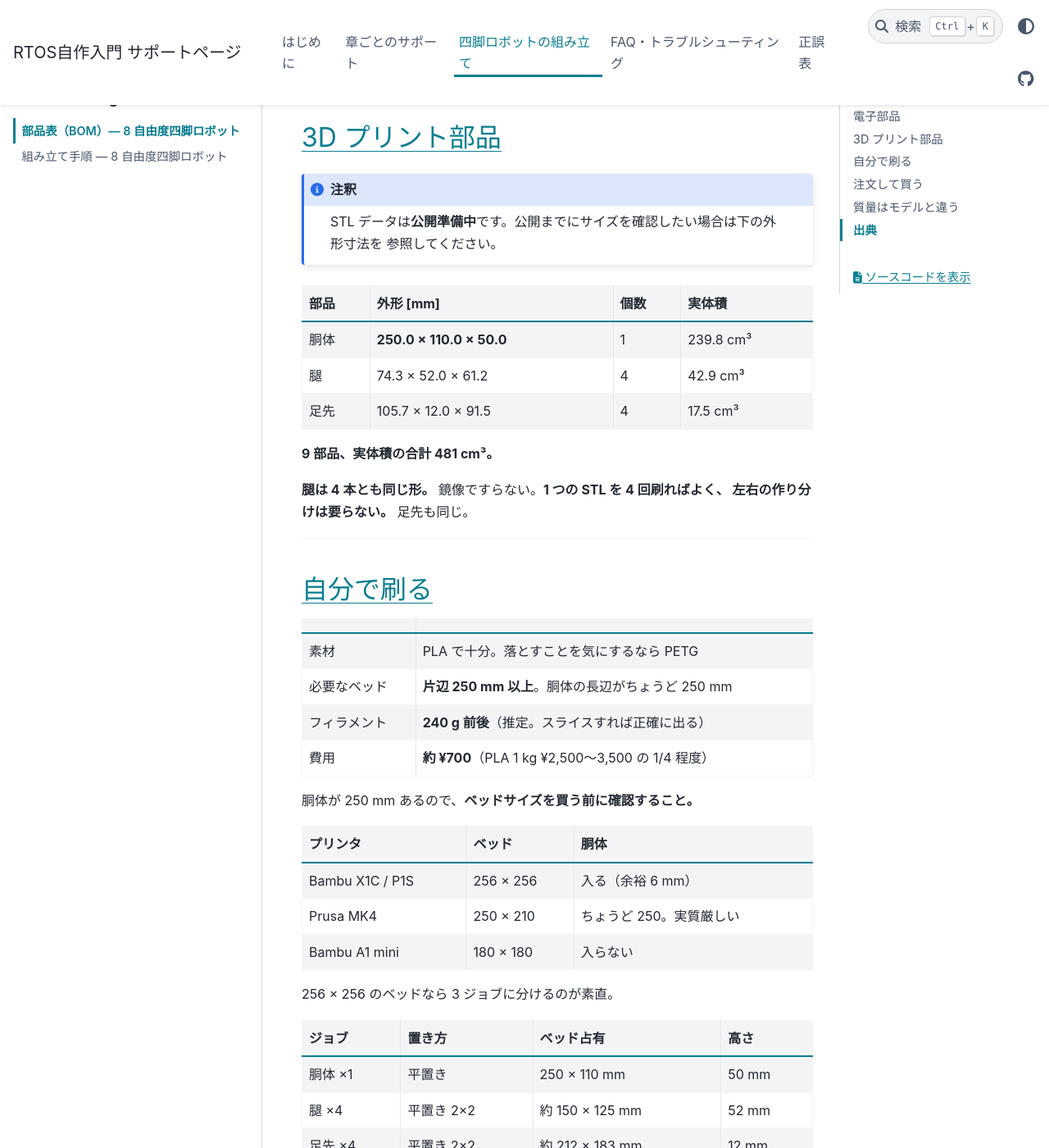
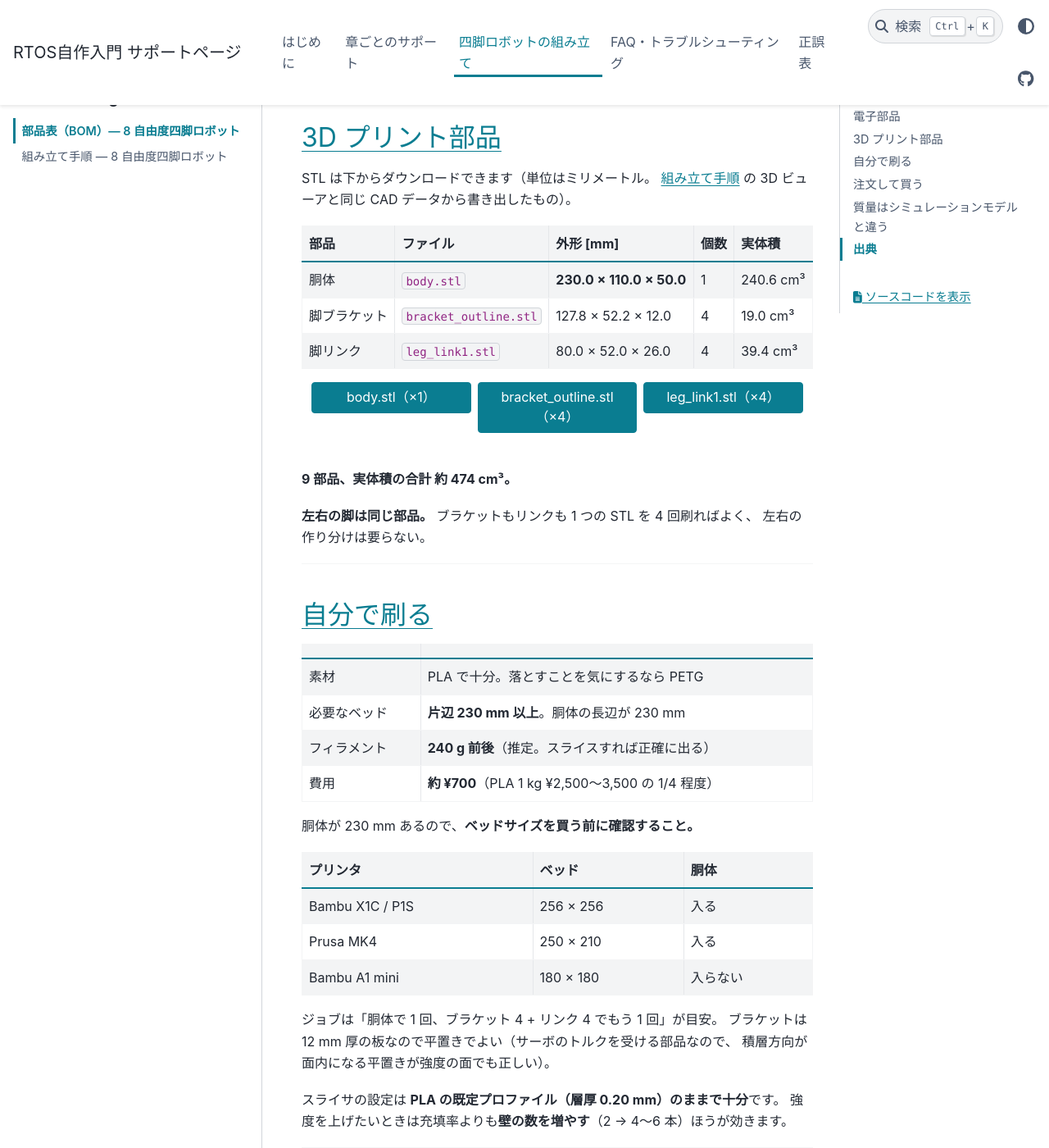
Before and after one commit to iory/build-your-own-arduino-rtos, a Sphinx documentation site: the page built from docs/ja/source/hardware/bom.md, in a window 1280 px wide and 1400 px high, scrolled down 4990 px. Shown: the whole window at 82% size. Built offline with Sphinx 7.4.7 and the PyData theme 0.15.4, drawn with Linux system fonts in a browser that asks for light colours; some of the changed text lies outside the part shown.

Commit message:
docs(hardware): publish printable STLs matching the assembly guide
The site now serves body.stl / bracket_outline.stl / leg_link1.stl at
/assembly/quadruped/stl/, exported from the same CAD meshes the 3D
viewer uses (vertices merged, watertight, millimeters). The BOM's
3D-printing section switches to these parts' real numbers (body
230x110x50, ~474 cm3 total, bed >= 230 mm so the Prusa MK4 now fits)
with download buttons, and drops the old MJCF-derived body/thigh/foot
table that did not match the assembly instructions. The mass-vs-model
section shrinks to the point: weigh the printed parts and fix the sim
masses. English page gets direct STL links.

Left and right legs reference the same part files in the CAD
(bracket_outline.SLDPRT / leg_link1.SLDPRT), so three STLs cover all
nine printed parts.

````diff
--- a/docs/ja/source/hardware/bom.md
+++ b/docs/ja/source/hardware/bom.md
@@ -150,21 +150,45 @@ FEETECH は Molex 側。
 
 ## 3D プリント部品
 
-```{note}
-STL データは**公開準備中**です。公開までにサイズを確認したい場合は下の外形寸法を
-参照してください。
+STL は下からダウンロードできます（単位はミリメートル。
+[組み立て手順](assembly.md) の 3D ビューアと同じ CAD データから書き出したもの）。
+
+| 部品 | ファイル | 外形 [mm] | 個数 | 実体積 |
+|---|---|---|---|---|
+| 胴体 | `body.stl` | **230.0 × 110.0 × 50.0** | 1 | 240.6 cm³ |
+| 脚ブラケット | `bracket_outline.stl` | 127.8 × 52.2 × 12.0 | 4 | 19.0 cm³ |
+| 脚リンク | `leg_link1.stl` | 80.0 × 52.0 × 26.0 | 4 | 39.4 cm³ |
+
+::::{grid} 3
+:gutter: 2
+
+:::{grid-item}
+```{button-link} ../assembly/quadruped/stl/body.stl
+:color: primary
+:expand:
+body.stl（×1）
 ```
+:::
+:::{grid-item}
+```{button-link} ../assembly/quadruped/stl/bracket_outline.stl
+:color: primary
+:expand:
+bracket_outline.stl（×4）
+```
+:::
+:::{grid-item}
+```{button-link} ../assembly/quadruped/stl/leg_link1.stl
+:color: primary
+:expand:
+leg_link1.stl（×4）
+```
+:::
+::::
 
-| 部品 | 外形 [mm] | 個数 | 実体積 |
-|---|---|---|---|
-| 胴体 | **250.0 × 110.0 × 50.0** | 1 | 239.8 cm³ |
-| 腿 | 74.3 × 52.0 × 61.2 | 4 | 42.9 cm³ |
-| 足先 | 105.7 × 12.0 × 91.5 | 4 | 17.5 cm³ |
+**9 部品、実体積の合計 約 474 cm³。**
 
-**9 部品、実体積の合計 481 cm³。**
-
-**腿は 4 本とも同じ形。** 鏡像ですらない。**1 つの STL を 4 回刷ればよく、
-左右の作り分けは要らない。** 足先も同じ。
+**左右の脚は同じ部品。** ブラケットもリンクも 1 つの STL を 4 回刷ればよく、
+左右の作り分けは要らない。
 
 ---
 
@@ -173,49 +197,39 @@ STL データは**公開準備中**です。公開までにサイズを確認し
 | | |
 |---|---|
 | 素材 | PLA で十分。落とすことを気にするなら PETG |
-| 必要なベッド | **片辺 250 mm 以上**。胴体の長辺がちょうど 250 mm |
+| 必要なベッド | **片辺 230 mm 以上**。胴体の長辺が 230 mm |
 | フィラメント | **240 g 前後**（推定。スライスすれば正確に出る） |
 | 費用 | **約 ¥700**（PLA 1 kg ¥2,500〜3,500 の 1/4 程度） |
 
-胴体が 250 mm あるので、**ベッドサイズを買う前に確認すること。**
+胴体が 230 mm あるので、**ベッドサイズを買う前に確認すること。**
 
 | プリンタ | ベッド | 胴体 |
 |---|---|---|
-| Bambu X1C / P1S | 256 × 256 | 入る（余裕 6 mm） |
-| Prusa MK4 | 250 × 210 | ちょうど 250。実質厳しい |
+| Bambu X1C / P1S | 256 × 256 | 入る |
+| Prusa MK4 | 250 × 210 | 入る |
 | Bambu A1 mini | 180 × 180 | 入らない |
 
-256 × 256 のベッドなら 3 ジョブに分けるのが素直。
-
-| ジョブ | 置き方 | ベッド占有 | 高さ |
-|---|---|---|---|
-| 胴体 ×1 | 平置き | 250 × 110 mm | 50 mm |
-| 腿 ×4 | 平置き 2×2 | 約 150 × 125 mm | 52 mm |
-| 足先 ×4 | 平置き 2×2 | 約 212 × 183 mm | 12 mm |
-
-足先は 12 mm 厚の板なので平置きでよい。**接地の衝撃を受ける部品なので、積層方向が
-面内になる平置きが強度の面でも正しい。**
+ジョブは「胴体で 1 回、ブラケット 4 + リンク 4 でもう 1 回」が目安。
+ブラケットは 12 mm 厚の板なので平置きでよい（サーボのトルクを受ける部品なので、
+積層方向が面内になる平置きが強度の面でも正しい）。
 
 スライサの設定は **PLA の既定プロファイル（層厚 0.20 mm）のままで十分**です。
 強度を上げたいときは充填率よりも**壁の数を増やす**（2 → 4〜6 本）ほうが効きます。
-
-生の STL がツールで `watertight=False` と表示されても破損ではありません
-（STL 形式が頂点を共有しないだけ。スライサが自動で処理するので修復は不要）。
 
 ---
 
 ## 注文して買う
 
-プリンタが無い、ベッドが 250 mm に足りない、ナイロンの粘りが欲しい、のいずれかのとき。
+プリンタが無い、ベッドが 230 mm に足りない、ナイロンの粘りが欲しい、のいずれかのとき。
 
-| サービス | 方式 | 単価の目安 | 481 cm³ だと |
+| サービス | 方式 | 単価の目安 | 474 cm³ だと |
 |---|---|---|---|
 | [PCBWay Shared Projects](https://www.pcbway.com/project/shareproject/?category=3D+Printing) | FDM / SLA / MJF ほか | FDM が選べるので安い | 要見積もり |
 | [DMM.make 3Dプリント](https://make.dmm.com/print/) | MJF PA12 | 113 円/cm³〜 | **約 ¥54,000〜** |
 | DMM.make | SLS PP | 63 円/cm³〜 | 約 ¥30,000〜 |
 
 **代行に出すとサーボ代を超える。** 自分で刷れば ¥700 なので **77 倍**の開きがある。
-250 mm が刷れるプリンタは ¥40,000〜90,000 で、**1 回外注する金額でほぼプリンタが買える。**
+230 mm が刷れるプリンタは ¥40,000〜90,000 で、**1 回外注する金額でほぼプリンタが買える。**
 
 そしてロボットのフレームは必ず作り直す。脚が折れる、穴位置を変える、取り付け角を変える。
 作り直すたびに ¥54,000 かかる前提で設計するのは現実的ではない。
@@ -223,29 +237,12 @@ STL データは**公開準備中**です。公開までにサイズを確認し
 
 ---
 
-## 質量はモデルと違う
+## 質量はシミュレーションモデルと違う
 
-シミュレーションモデル（MJCF）の質量を実体積で割ると、3 部品とも **1.24 g/cm³**
-ちょうどになる。
-
-| 部品 | 実体積 | MJCF の質量 | 割った値 |
-|---|---|---|---|
-| 胴体 | 239.8 cm³ | 298.2 g | 1.2435 |
-| 腿 | 42.9 cm³ | 53.3 g | 1.2423 |
-| 足先 | 17.5 cm³ | 21.6 g | 1.2374 |
-
-PLA の密度は 1.24 g/cm³。偶然ではない。**シミュレータは中身の詰まった PLA の塊として
-計算している。**
-
-| 作り方 | 密度 | プリント部品の合計 | MJCF との差 |
-|---|---|---|---|
-| MJCF の前提（PLA 中実） | 1.24 | **597.8 g** | — |
-| MJF ナイロン PA12（ほぼ中実） | 1.01 | 486 g | −112 g |
-| PLA 充填 20% | 実効 ~0.50 | 約 240 g | −358 g |
-
-**どの作り方でもモデルとずれる。** 機体の総質量 1.04 kg のうち 100〜350 g が変わるので、
-慣性も重心も変わる。学習側は質量をランダム化しているので歩けはするが、
-**作ったら秤で量って MJCF の `mass` を直すのが正しい。**
+プリント部品の質量は素材と充填率で大きく変わる（474 cm³ を PLA 中実で刷れば
+約 590 g、充填 20% なら 240 g 程度）。シミュレーションモデルの質量とは必ず
+ずれるので、シミュレーションと突き合わせたいときは、**作った部品を秤で量って
+モデル側の質量を直す**こと。慣性も重心も変わる。
 
 ---
 
@@ -261,4 +258,4 @@ PLA の密度は 1.24 g/cm³。偶然ではない。**シミュレータは中
 - [Anker Nano Power Bank (10K, 45W)](https://www.anker.com/products/a1638-10k-45w-power-bank)（USB-C の PDO に 12V が無いことの確認）
 - CIO / エレコムのモバイルバッテリーの PDO は各公式製品ページ（上記リンク）
 - [DMM.make 3Dプリント](https://make.dmm.com/print/)（素材別 1 cm³ 単価、造形サイズ）
-- 寸法・体積・質量は STL とロボットモデル（MJCF）の実測
+- 寸法・体積は配布している STL の実測
````
Also changed, not shown: README.md (+4 -0 lines), docs/en/source/hardware/index.md (+14 -1 lines), docs/ja/source/hardware/index.md (+1 -4 lines), 3 other files.
